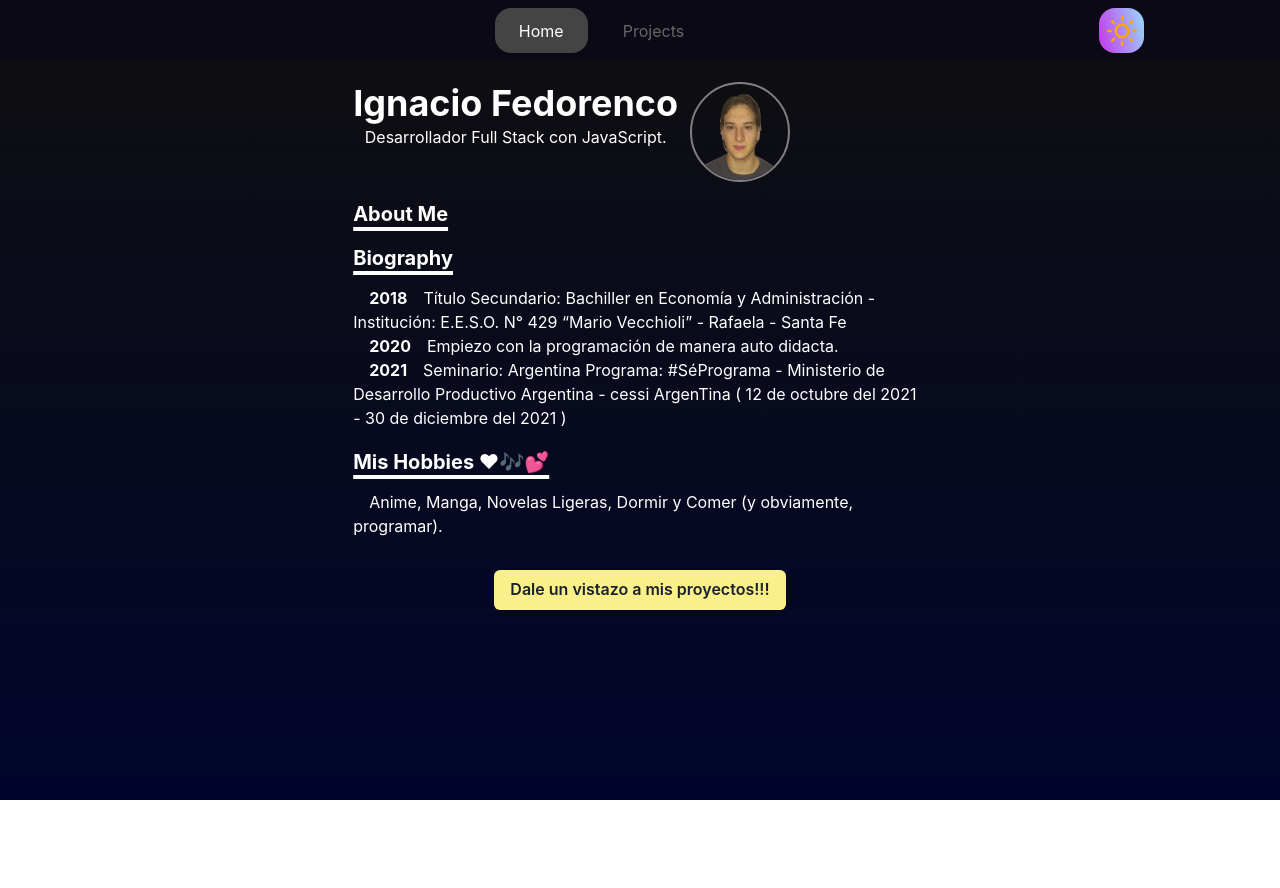
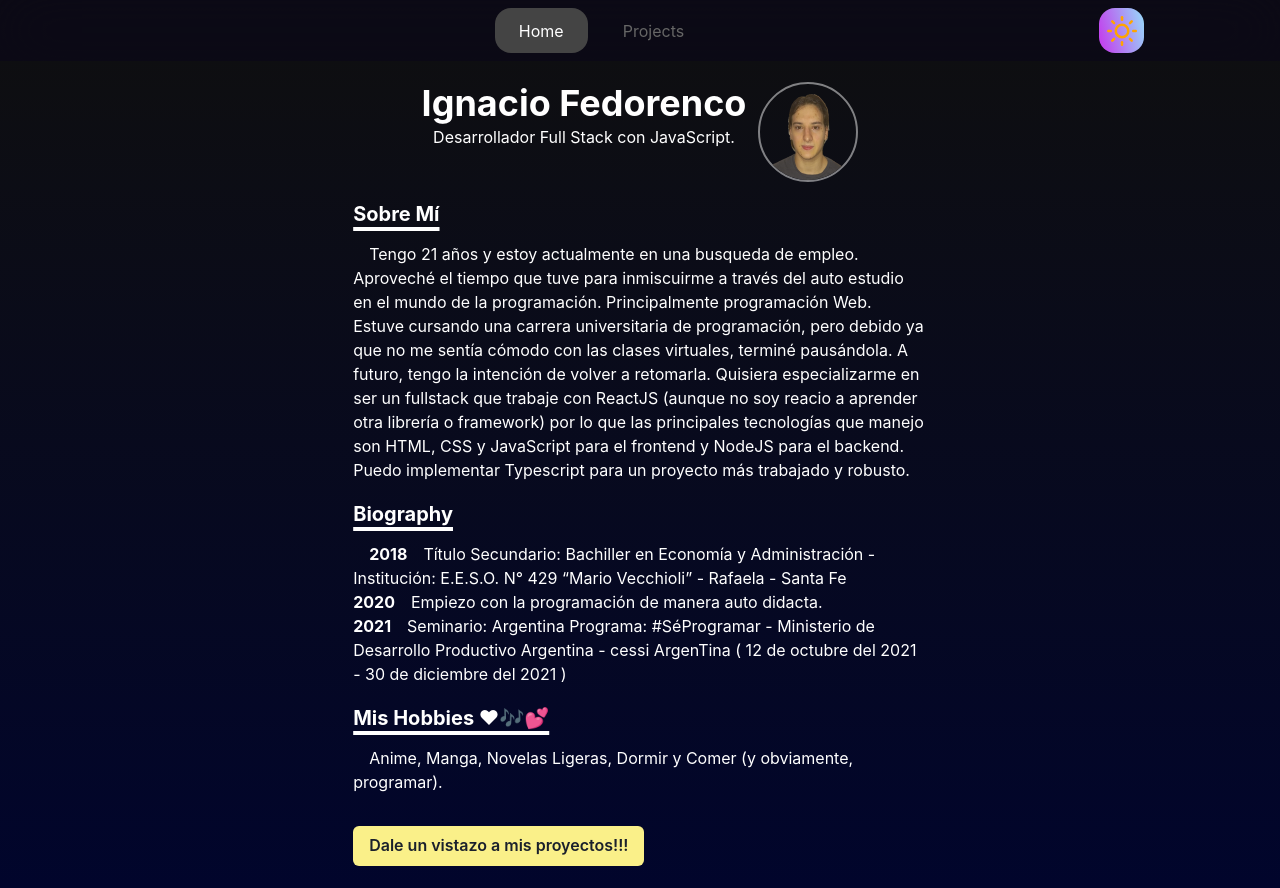
Before and after one commit to IgnFed/portfolio-web-page, a Next.js app: page / in a window 1280 px wide. Before the commit the page ends 800 px from the top, so only its background shows below. Built offline with nearby package versions, Linux system fonts and the light colour scheme.

Commit message:
Index Page Finished

```diff
--- a/pages/index.tsx
+++ b/pages/index.tsx
@@ -46,9 +46,9 @@ const ParagraphSection = <Props extends IParagraph>(
     title,
   }: Props
 ) => (
-  <Box as='section' mt={5}>
+  <Box as='section' mt={5} w='100%'>
     <Heading as={'h3'} variant='underline'>{title}</Heading>
-    <P variant='underline'>{children}</P>
+    <P>{children}</P>
   </Box>
 )
 
@@ -58,40 +58,53 @@ export default function Home() {
     <Layout>
       <Container mt={4}>
 
-        <Box as='section' textAlign={'center'} display='flex' gap={3}>
+        <Box as='section' textAlign={'center'} justifyContent='center' display='flex' flexWrap={'wrap'} gap={3}>
           <Box>
             <Heading as='h2'>Ignacio Fedorenco</Heading>
             Desarrollador Full Stack con JavaScript.
           </Box>
           <ImageProfile src='/perfil.png' />
         </Box>
-        <ParagraphSection title='About Me'>
 
+        <ParagraphSection title='Sobre Mí'>
+          Tengo 21 años y estoy actualmente en una
+          busqueda de empleo.
+
+          Aproveché el tiempo que tuve para inmiscuirme a través del auto estudio
+          en el mundo de la programación. Principalmente programación Web.
+
+          Estuve cursando una carrera universitaria de programación, pero debido
+          ya que no me sentía cómodo con las clases virtuales, terminé
+          pausándola. A futuro, tengo la intención de volver a retomarla.
+          Quisiera especializarme en ser un fullstack que trabaje con ReactJS
+          (aunque no soy reacio a aprender otra librería o framework) por lo que
+          las principales tecnologías que manejo son HTML, CSS y JavaScript para
+          el frontend y NodeJS para el backend.
+          Puedo implementar Typescript para un proyecto más trabajado y
+          robusto.
         </ParagraphSection>
+
         <ParagraphSection title='Biography'>
-          <Box>
           <BioYear>2018</BioYear>
           Título Secundario: Bachiller en Economía y Administración - Institución: E.E.S.O. N° 429 “Mario Vecchioli” -
           Rafaela - Santa Fe
-          </Box>
-          <Box>
+          <br />
           <BioYear>2020</BioYear>
           Empiezo con la programación de manera auto didacta.
-          </Box>
-          <Box>
+
+          <br />
           <BioYear>2021</BioYear>
-            Seminario: Argentina Programa: #SéPrograma - Ministerio de Desarrollo Productivo Argentina -
+          Seminario: Argentina Programa: #SéProgramar - Ministerio de Desarrollo Productivo Argentina -
           cessi ArgenTina ( 12 de octubre del 2021 - 30 de diciembre del 2021 )
-          </Box>
         </ParagraphSection>
 
         <ParagraphSection title='Mis Hobbies ❤🎶💕'>
           Anime, Manga, Novelas Ligeras, Dormir y Comer (y obviamente, programar).
         </ParagraphSection>
 
-        <Box mt={8} align='center'>
-          <NextLink  href='/projects'>
-            <Button colorScheme='yellow'>
+        <Box mt={8} alignContent='center'>
+          <NextLink href='/projects'>
+            <Button colorScheme='yellow' whiteSpace={'break-spaces'}>
               Dale un vistazo a mis proyectos!!!
             </Button>
           </NextLink>
```
Lines whose indentation alone changed are shown as unchanged.
